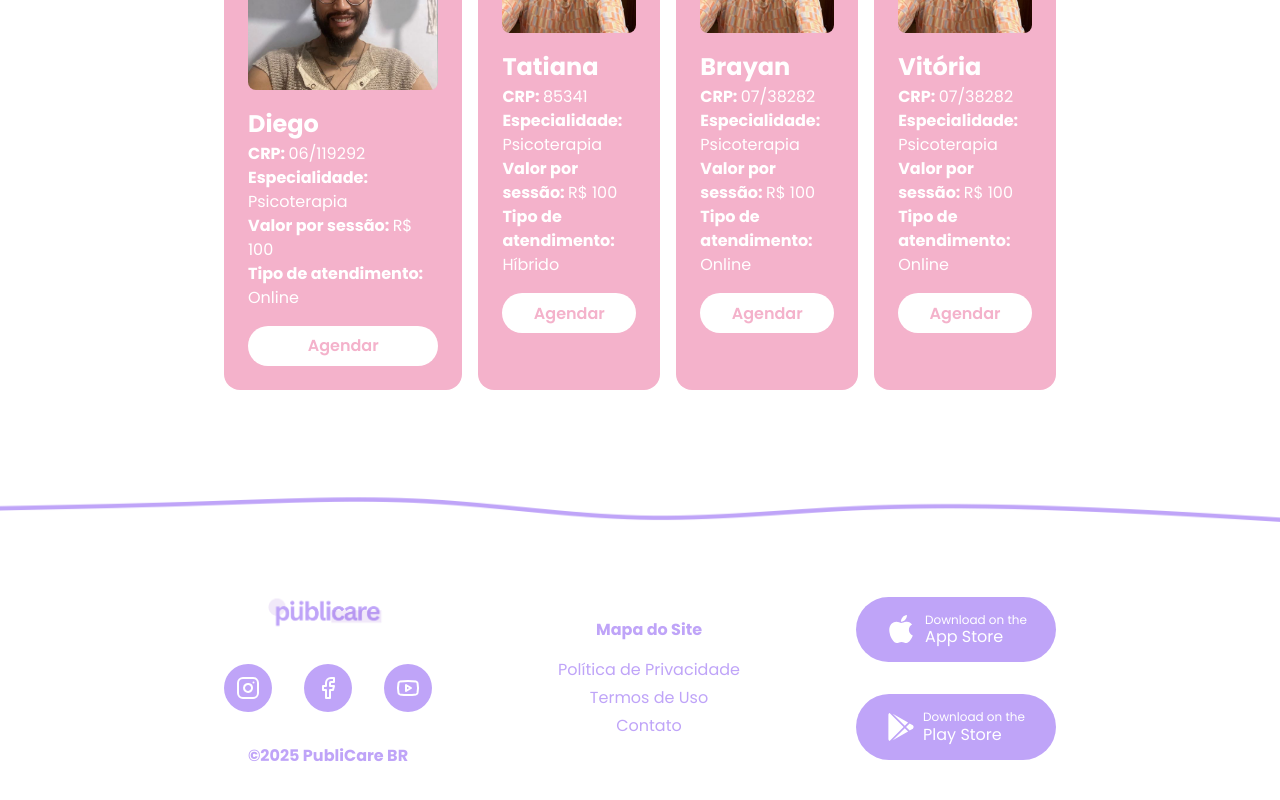
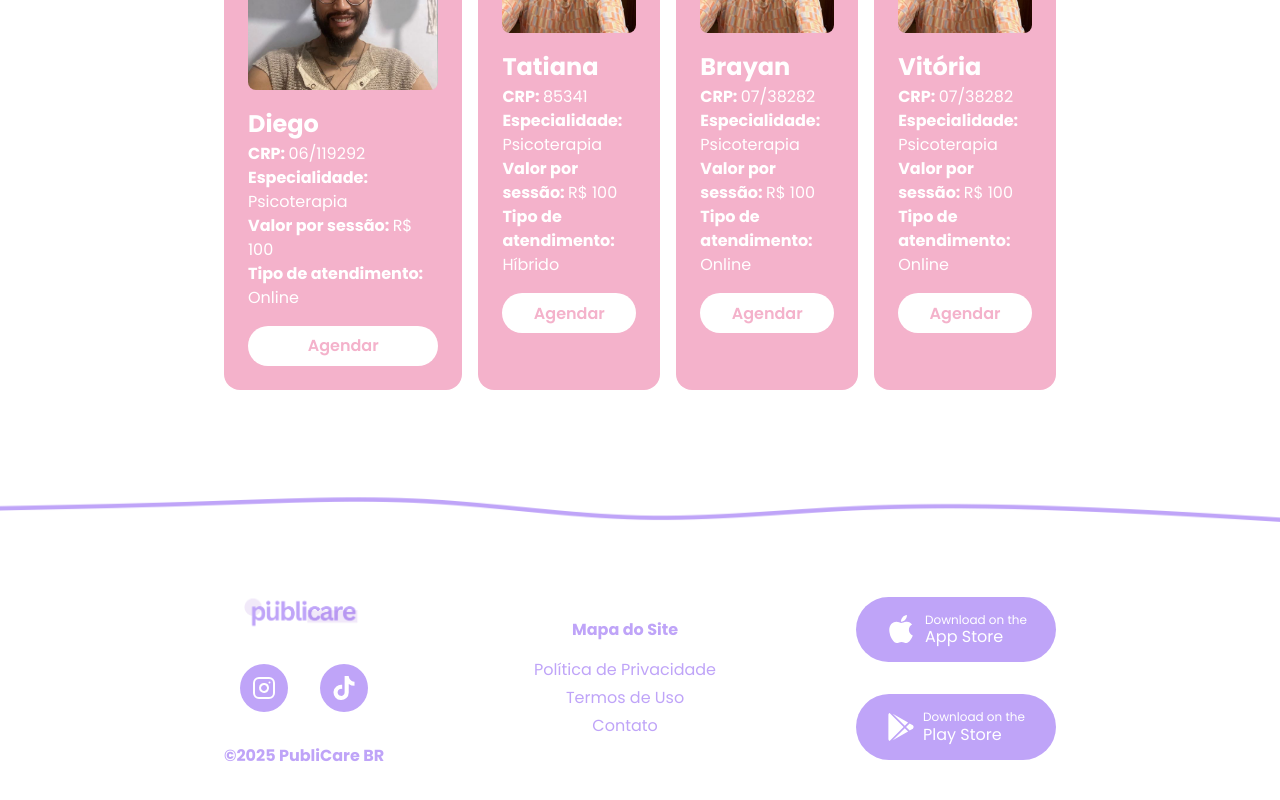
Before and after one commit to guga0712/publicare-website, a Next.js app: page / in a window 1280 px wide. Shown: the part 3135-3935 px from the top of the page. Built offline with nearby package versions, Linux system fonts and the light colour scheme; no server answers.

Commit message:
feat: add tiktok and instagram links

```diff
--- a/src/components/Footer/index.tsx
+++ b/src/components/Footer/index.tsx
@@ -1,6 +1,6 @@
 import { Flex, Image, HStack, Box, Text, VStack } from "@chakra-ui/react";
-import { Facebook, Instagram, Youtube } from "lucide-react";
-import { FaApple, FaGooglePlay } from "react-icons/fa";
+import { Instagram } from "lucide-react";
+import { FaApple, FaGooglePlay, FaTiktok } from "react-icons/fa";
 
 export default function Footer() {
   return (
@@ -23,14 +23,23 @@ export default function Footer() {
       <Flex flexDir="column" gap={8} align="center">
         <Image src="/logo-3.png" alt="Logo" width={120} />
         <HStack spacing={8}>
-          <Box backgroundColor="var(--roxo)" borderRadius="full" p={3}>
+          <Box
+            backgroundColor="var(--roxo)"
+            borderRadius="full"
+            p={3}
+            as="a"
+            href="https://www.instagram.com/publicare_"
+          >
             <Instagram size={24} color="white" />
           </Box>
-          <Box backgroundColor="var(--roxo)" borderRadius="full" p={3}>
-            <Facebook size={24} color="white" />
-          </Box>
-          <Box backgroundColor="var(--roxo)" borderRadius="full" p={3}>
-            <Youtube size={24} color="white" />
+          <Box
+            backgroundColor="var(--roxo)"
+            borderRadius="full"
+            p={3}
+            as="a"
+            href="https://www.tiktok.com/@publicare_"
+          >
+            <FaTiktok size={24} color="white" />
           </Box>
         </HStack>
         <Text color="var(--roxo)" as="strong">
```
